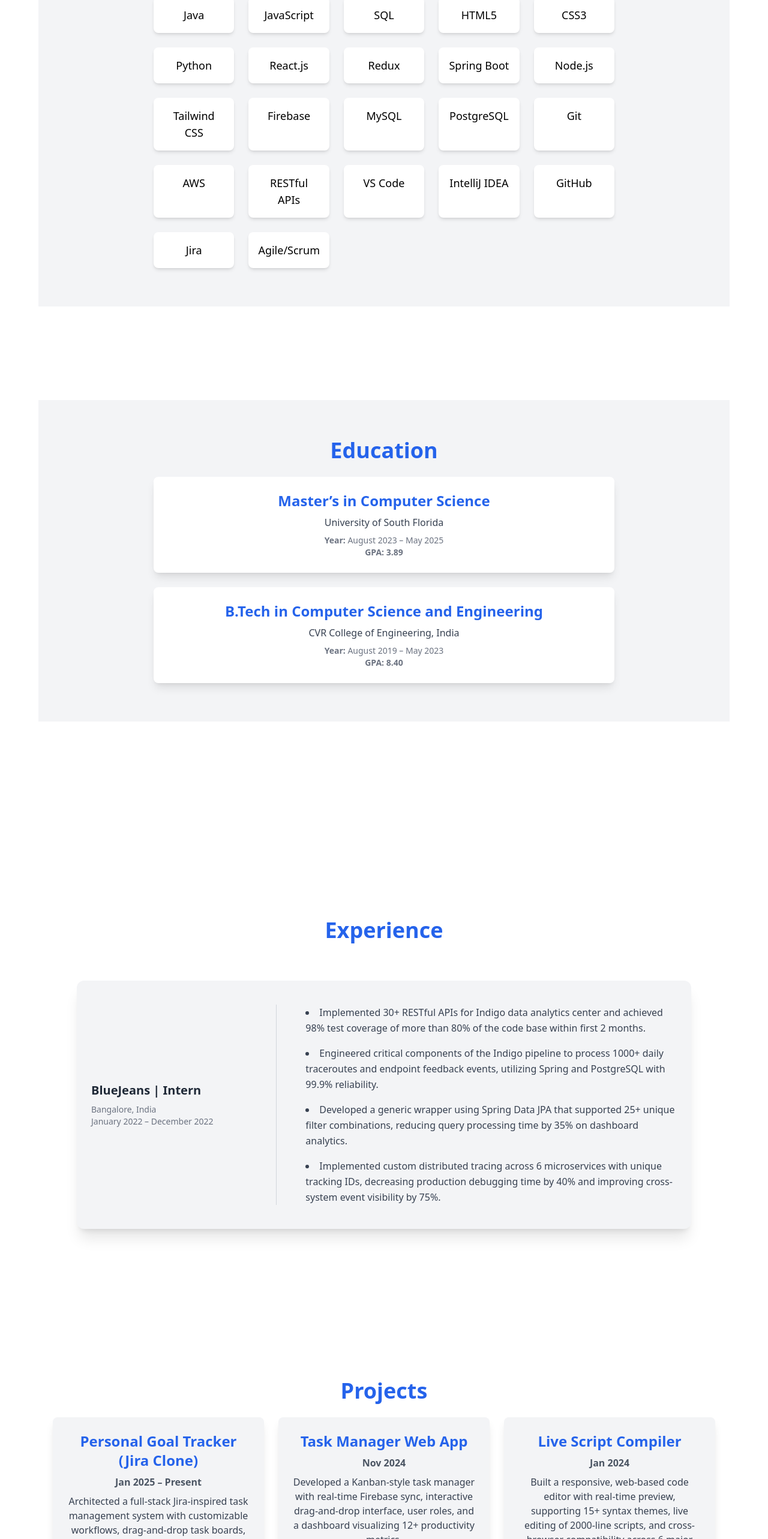
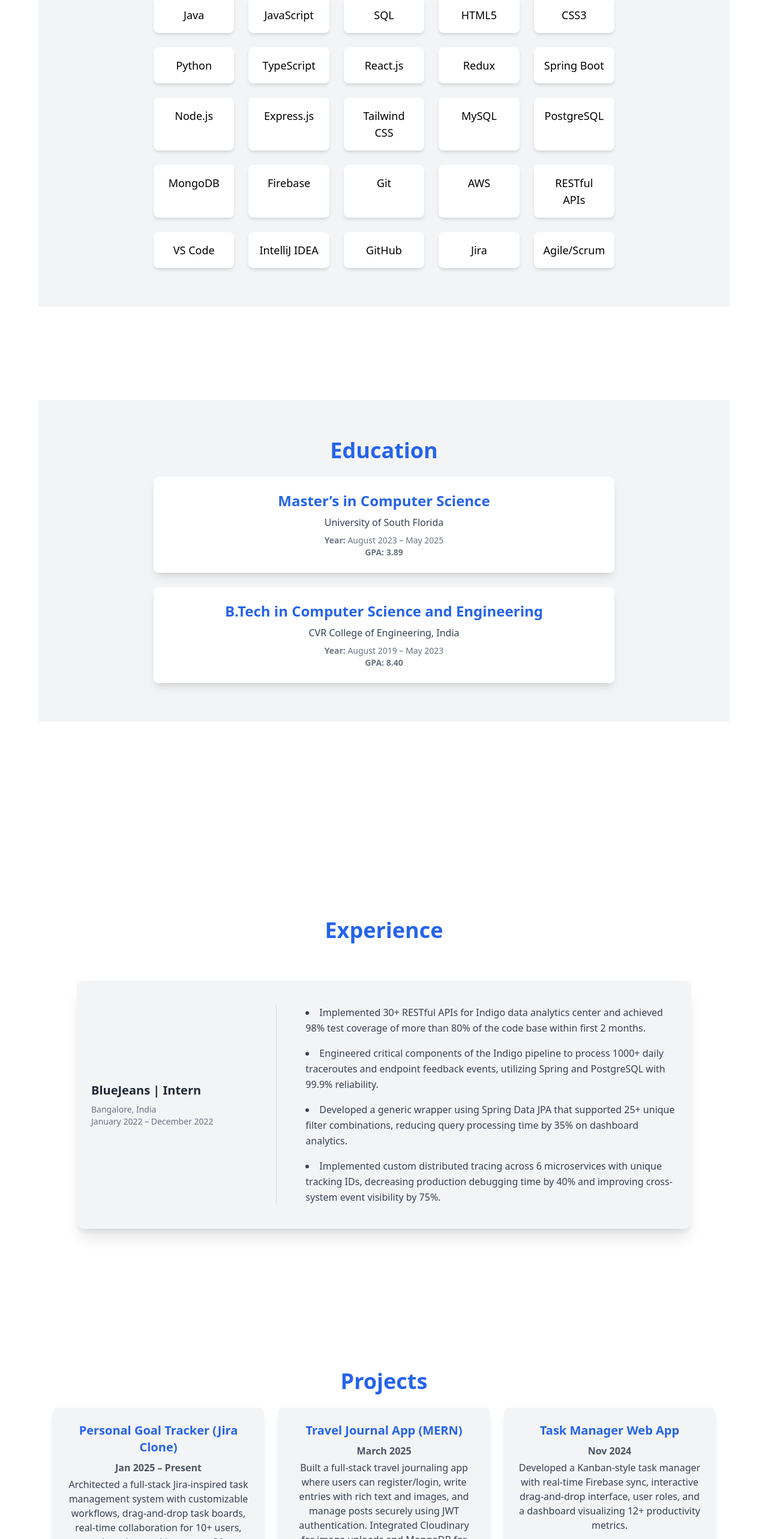
Before and after one commit to charan819/my-example-portfolio, a React (Create React App) app: page / in a window 1280 px wide. Shown: the part 1861-4427 px from the top of the page at 60% size. Built offline with nearby package versions, Linux system fonts and the light colour scheme.

Commit message:
new skills & project

```diff
--- a/src/App.js
+++ b/src/App.js
@@ -19,7 +19,7 @@ function App() {
       <section id="skills" className="min-h-screen flex flex-col justify-start pt-32 px-4 md:px-16"><Skills /></section>
       <section id="education" className="min-h-screen flex flex-col justify-start pt-32 px-4 md:px-16"><Education /></section>
       <section id="experience" className="min-h-screen flex flex-col justify-start pt-16 px-4 md:px-16"><Experience /></section>
-      <section id="projects" className="min-h-screen flex flex-col justify-start pt-8 px-4 md:px-16"><Projects /></section>
+      <section id="projects" className="min-h-screen flex flex-col justify-start pt-4 px-4 md:px-16"><Projects /></section>
       {/* <section id="certifications" className="min-h-screen flex flex-col justify-start scroll-mt-24 py-32 px-4 md:px-16"><Certifications /></section> */}
       <section id="certifications" className="min-h-screen pt-128 px-4 md:px-16"><Certifications /></section>
 
--- a/src/Projects.js
+++ b/src/Projects.js
@@ -7,6 +7,13 @@ const projects = [
     date: "Jan 2025 – Present",
     description:
       "Architected a full-stack Jira-inspired task management system with customizable workflows, drag-and-drop task boards, real-time collaboration for 10+ users, and version tracking across 30+ revisions.",
+  },
+  {
+    title: "Travel Journal App (MERN)",
+    tech: "MongoDB, Express.js, React, Node.js, Cloudinary",
+    date: "March 2025",
+    description:
+      "Built a full-stack travel journaling app where users can register/login, write entries with rich text and images, and manage posts securely using JWT authentication. Integrated Cloudinary for image uploads and MongoDB for data persistence.",
   },
   {
     title: "Task Manager Web App",
@@ -41,9 +48,9 @@ const Projects = () => {
         <div className="mt-6 grid grid-cols-1 sm:grid-cols-2 lg:grid-cols-3 gap-6">
           {projects.map((project, index) => (
             <div key={index} className="bg-gray-100 p-6 rounded-lg shadow-lg">
-              <h3 className="text-2xl font-semibold text-blue-600">{project.title}</h3>
+              <h3 className="text-xl font-semibold text-blue-600">{project.title}</h3>
               <p className="font-semibold text-gray-600 mt-2">{project.date}</p>
-              <p className="text-gray-700 mt-2">{project.description}</p>
+              <p className="text-gray-700 mt-1">{project.description}</p>
               <p className="text-sm text-gray-500 mt-2"><strong>Technologies:</strong> {project.tech}</p>
             </div>
           ))}
--- a/src/Skills.js
+++ b/src/Skills.js
@@ -14,18 +14,21 @@ const Skills = () => {
       <div className="bg-white p-4 shadow-md rounded-lg">HTML5</div>
       <div className="bg-white p-4 shadow-md rounded-lg">CSS3</div>
       <div className="bg-white p-4 shadow-md rounded-lg">Python</div>
+      <div className="bg-white p-4 shadow-md rounded-lg">TypeScript</div>
 
       {/* Frameworks & Libraries */}
       <div className="bg-white p-4 shadow-md rounded-lg">React.js</div>
       <div className="bg-white p-4 shadow-md rounded-lg">Redux</div>
       <div className="bg-white p-4 shadow-md rounded-lg">Spring Boot</div>
       <div className="bg-white p-4 shadow-md rounded-lg">Node.js</div>
+      <div className="bg-white p-4 shadow-md rounded-lg">Express.js</div>
       <div className="bg-white p-4 shadow-md rounded-lg">Tailwind CSS</div>
 
       {/* Database & Tools */}
-      <div className="bg-white p-4 shadow-md rounded-lg">Firebase</div>
       <div className="bg-white p-4 shadow-md rounded-lg">MySQL</div>
       <div className="bg-white p-4 shadow-md rounded-lg">PostgreSQL</div>
+      <div className="bg-white p-4 shadow-md rounded-lg">MongoDB</div>
+      <div className="bg-white p-4 shadow-md rounded-lg">Firebase</div>
       <div className="bg-white p-4 shadow-md rounded-lg">Git</div>
       <div className="bg-white p-4 shadow-md rounded-lg">AWS</div>
       <div className="bg-white p-4 shadow-md rounded-lg">RESTful APIs</div>
```
